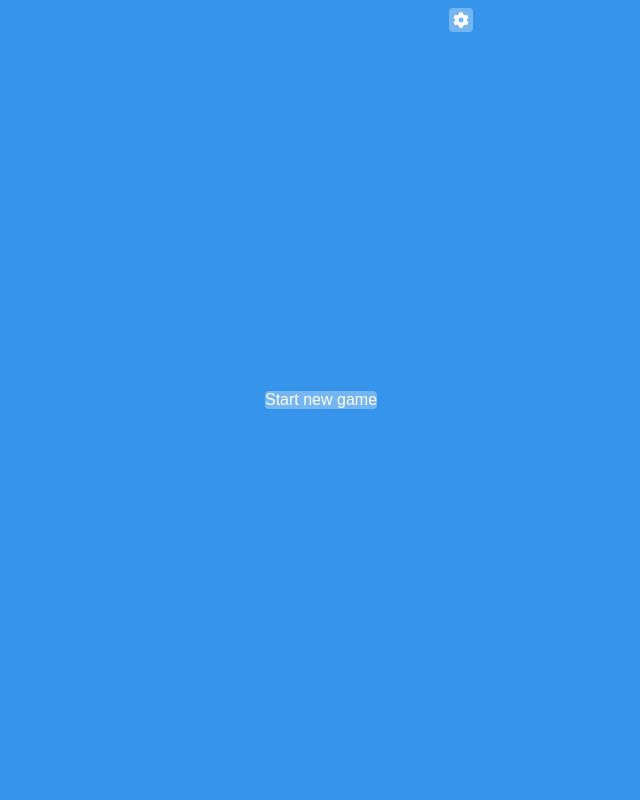
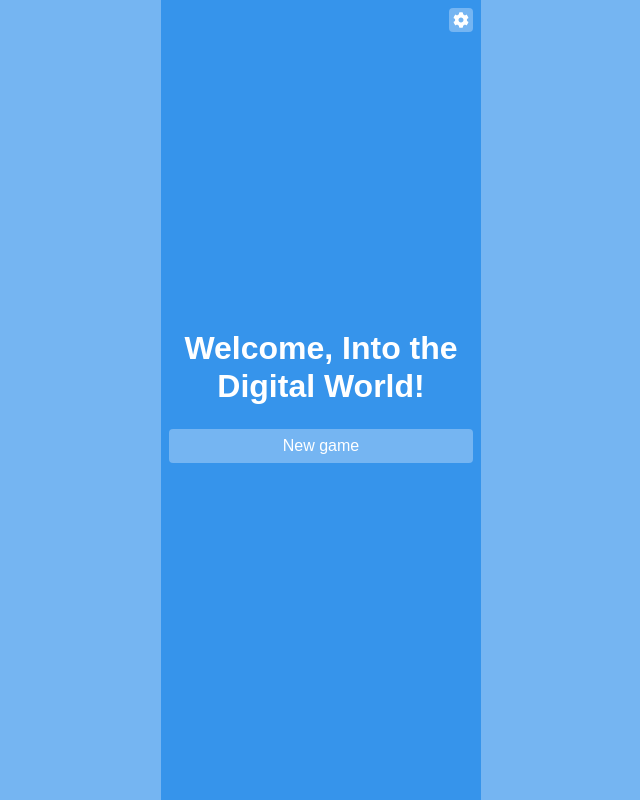
Before and after one commit to sarakborges/into-the-digital-world, a React (Vite) app: page / in a window 1280 px wide. Shown: the whole page, without its empty margins (319-959 px from the left). Built offline with nearby package versions, Linux system fonts and the light colour scheme; a web font is replaced by a local one.

Commit message:
made start screen look somewhat decent

```diff
--- a/src/Components/App/DeleteGame/DeleteGame.component.tsx
+++ b/src/Components/App/DeleteGame/DeleteGame.component.tsx
@@ -31,5 +31,9 @@ export const DeleteGame = ({ profileId }: { profileId: number }) => {
     }
   }
 
-  return <Button onClick={resetGame}>{getTexts('DELETE_GAME_FILE')}</Button>
+  return (
+    <Button onClick={resetGame} cancel>
+      {getTexts('DELETE_GAME_FILE')}
+    </Button>
+  )
 }
--- a/src/Components/App/StartScreen/StartScreen.component.tsx
+++ b/src/Components/App/StartScreen/StartScreen.component.tsx
@@ -12,6 +12,8 @@ import { Text } from '@/Components/System/Text'
 
 import { DeleteGame } from '@/Components/App/DeleteGame'
 
+import './StartScreen.style.scss'
+
 export const StartScreen = () => {
   const { savedProfiles } = useSavedProfiles()
   const { setProfile } = useProfile()
@@ -23,7 +25,11 @@ export const StartScreen = () => {
     )
 
     const newId = (sortedProfiles?.[0]?.id ?? 0) + 1
-    const newProfile: ProfileType = { id: newId, name: '' }
+    const newProfile: ProfileType = {
+      id: newId,
+      name: '',
+      lastSave: ''
+    }
 
     setProfile(newProfile)
     setScene({ currentScene: 'introduction', currentStage: '001' })
@@ -40,24 +46,45 @@ export const StartScreen = () => {
   }
 
   return (
-    <>
-      <Button onClick={createNewProfile}>{getTexts('START_NEW_GAME')}</Button>
+    <main className="start-screen">
+      <header>
+        <Text as="span">{getTexts('START_SCREEN_TITLE')}</Text>
+      </header>
 
+      <main>
+        <div className="new-game">
+          <Button onClick={createNewProfile}>
+            {getTexts('START_NEW_GAME')}
+          </Button>
+        </div>
+
+        <div className="saved-games">
           {savedProfiles?.map((profile) => (
-        <div key={`savedProfiles-${profile.id}`}>
-          <Text>
-            {getTexts('GAME_FILE_TITLE')
-              .replace(`[NAME]`, profile.name)
-              .replace(`[TIME]`, new Date().toDateString())}
+            <div key={`savedProfiles-${profile.id}`} className="game-file">
+              <header>
+                <Text as="span">
+                  {getTexts('GAME_FILE_TITLE').replace(`[NAME]`, profile.name)}
                 </Text>
 
+                <Text as="span">
+                  {getTexts('GAME_FILE_TIME').replace(
+                    `[TIME]`,
+                    new Date(profile.lastSave).toLocaleString()
+                  )}
+                </Text>
+              </header>
+
+              <div className="game-options">
                 <Button onClick={() => loadProfile(profile.id)}>
                   {getTexts('LOAD_GAME')}
                 </Button>
 
                 <DeleteGame profileId={profile.id} />
               </div>
+            </div>
           ))}
-    </>
+        </div>
+      </main>
+    </main>
   )
 }
--- /dev/null
+++ b/src/Components/App/StartScreen/StartScreen.style.scss
@@ -0,0 +1,67 @@
+.start-screen {
+  display: flex;
+  flex-flow: column;
+  gap: 24px;
+
+  width: 100%;
+  padding: 8px;
+
+  > header {
+    display: flex;
+
+    .text {
+      font-size: 32px;
+      font-weight: 700;
+      text-align: center;
+      line-height: var(--line-height-sm);
+    }
+  }
+
+  > main {
+    display: flex;
+    flex-flow: column;
+    gap: 8px;
+
+    .new-game {
+      .button {
+        width: 100%;
+        padding: 8px;
+      }
+    }
+
+    .saved-games {
+      display: flex;
+      flex-flow: column;
+      gap: 8px;
+
+      .game-file {
+        display: flex;
+        place-items: center;
+        gap: 4px;
+
+        padding: 8px 8px 8px 16px;
+
+        border-radius: 4px;
+        background-color: var(--color-primary-weak);
+
+        header {
+          display: flex;
+          flex-flow: column;
+          gap: 4px;
+
+          flex: 1;
+        }
+
+        .game-options {
+          display: flex;
+          flex-flow: column;
+          gap: 4px;
+
+          .button {
+            padding: 4px 8px;
+          }
+        }
+      }
+    }
+  }
+}
--- a/src/Scenes/Introduction/005.scene.tsx
+++ b/src/Scenes/Introduction/005.scene.tsx
@@ -25,7 +25,7 @@ export const Introduction005 = () => {
         action: () => {
           saveData({
             key: `profile${profile?.id}`,
-            value: { ...profile }
+            value: { ...profile, lastSave: new Date() }
           })
 
           saveData({
--- a/src/Templates/Game/Game.style.scss
+++ b/src/Templates/Game/Game.style.scss
@@ -8,7 +8,7 @@
   min-height: 100vh;
   max-height: 100vh;
 
-  background-color: var(--color-primary-strong);
+  background-color: var(--color-primary);
 }
 
 .main-game {
@@ -24,4 +24,6 @@
   overflow: auto;
 
   position: relative;
+
+  background-color: var(--color-primary-strong);
 }
--- a/src/Texts/Texts/En.text.ts
+++ b/src/Texts/Texts/En.text.ts
@@ -1,4 +1,6 @@
-export const START_NEW_GAME = `Start new game`
-export const GAME_FILE_TITLE = `[NAME] (last save at [TIME])`
+export const START_SCREEN_TITLE = `Welcome, Into the Digital World!`
+export const START_NEW_GAME = `New game`
+export const GAME_FILE_TITLE = `[NAME]`
+export const GAME_FILE_TIME = `[TIME]`
 export const LOAD_GAME = `Load game`
-export const DELETE_GAME_FILE = `Delete game file`
+export const DELETE_GAME_FILE = `Delete game`
--- a/src/Types/Profile.type.ts
+++ b/src/Types/Profile.type.ts
@@ -1,4 +1,5 @@
 export type ProfileType = {
   id: number
   name: string
+  lastSave: string
 }
```
Lines whose indentation alone changed are shown as unchanged.
